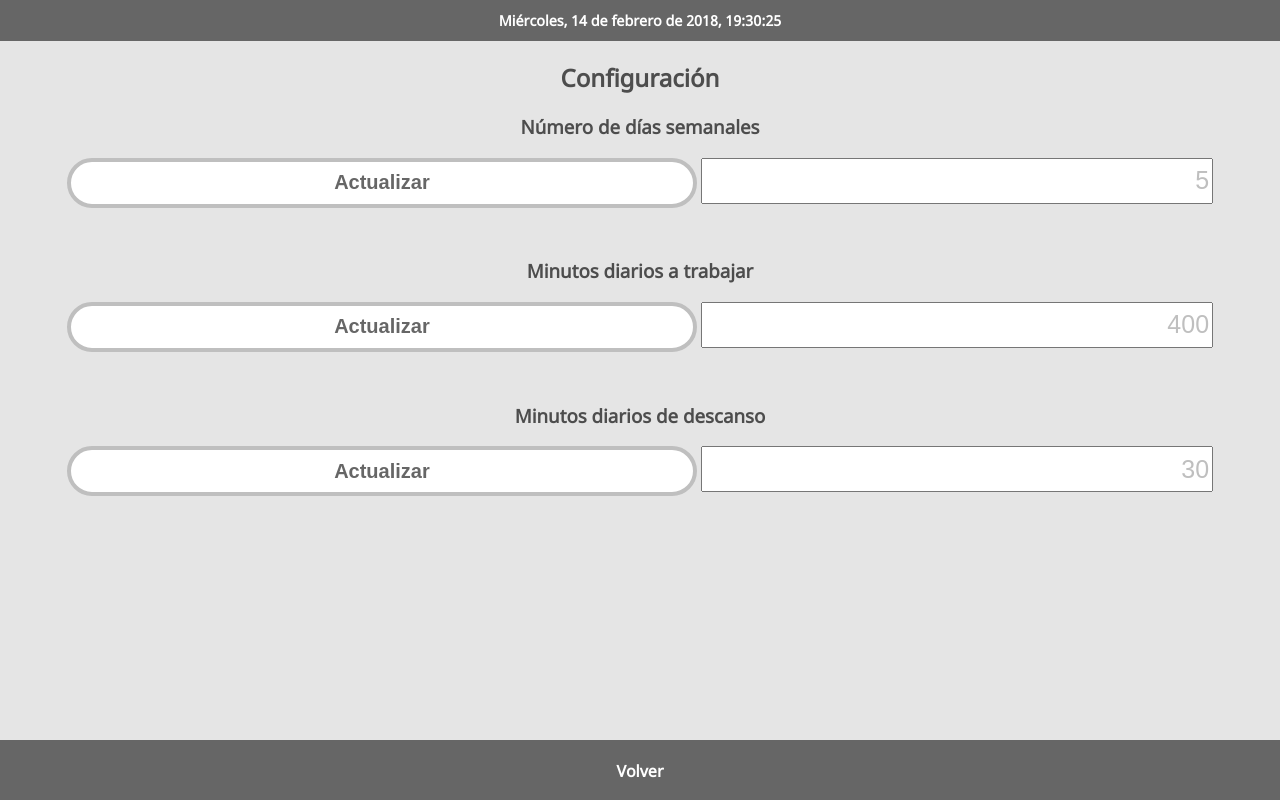
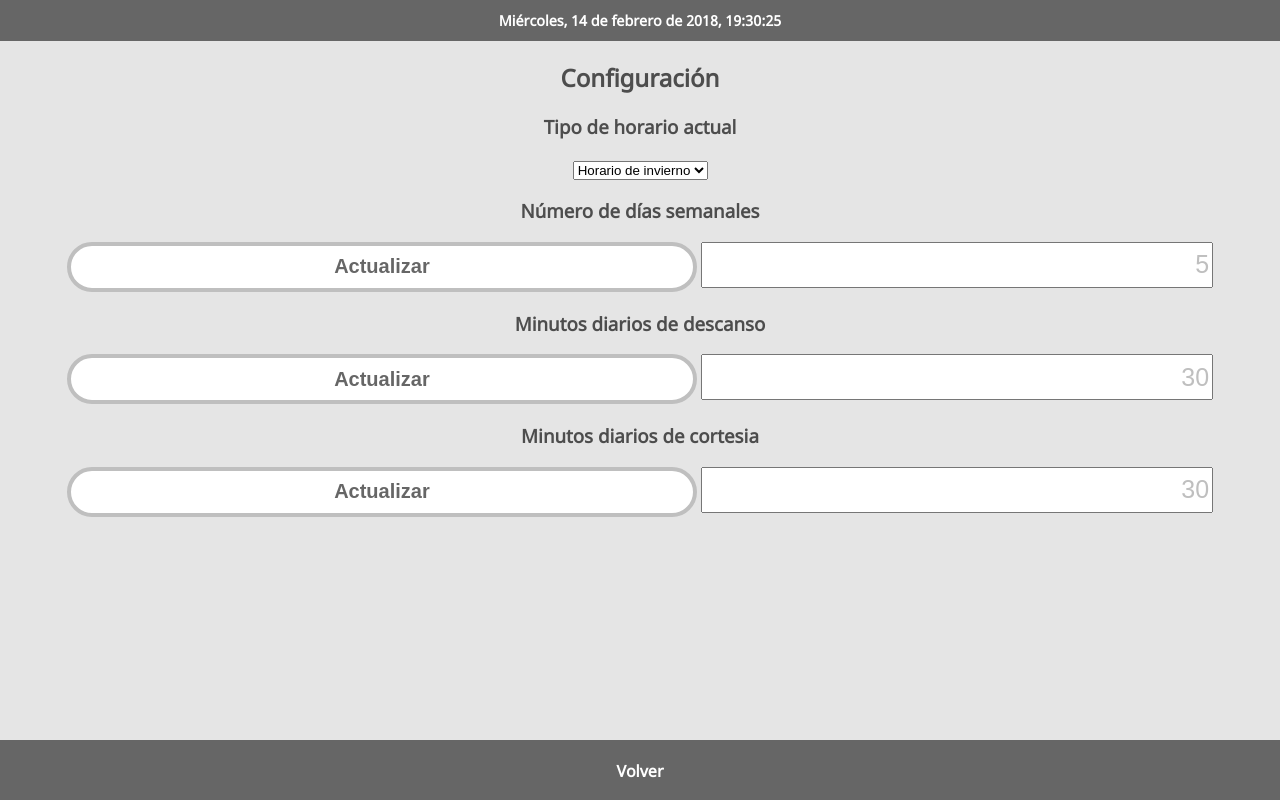
Before and after one commit to Dyno-0/Control-Horario, a plain HTML site: page www/configuracion.html in a window 1280 px wide. Drawn offline with Linux system fonts and the light colour scheme.

Commit message:
Actualización a la versión 4

```diff
--- a/www/configuracion.html
+++ b/www/configuracion.html
@@ -32,6 +32,15 @@
 
 			<h2>Configuración</h2>
 
+			<div id="caja">
+				<h3>Tipo de horario actual</h3>
+				<select id="minutostrabajo" name="minutostrabajo" class="actualizar" style="text-align: center">
+ 					<option value="0" id="invierno" style="text-align: center">Horario de invierno</option>
+					<option value="1" id="verano">Horario de verano</option>
+ 					<option value="2" id="fiestas">Horario de fiestas</option>
+				</select>
+			</div>
+			<div class="clear"></div>
 
 			<div id="caja">
 				<h3>Número de días semanales</h3>
@@ -40,24 +49,22 @@
 			</div>
 			<div class="clear"></div>
 
-			<br>
-
+			<div id="caja">
+				<h3>Minutos diarios de descanso</h3>
+				<button class="actualizar" id="actualizar_minutos_descanso">Actualizar</button>
+				<input type="text" name="minutosdescanso" placeholder="35" id="minutosdescanso">
+			</div>
+			<div class="clear"></div>
 
 			<div id="caja">
-				<h3>Minutos diarios a trabajar</h3>
-				<button class="actualizar" id="actualizar_minutos_trabajo">Actualizar</button>
-				<input type="text" name="minutostrabajo" placeholder="300" id="minutostrabajo">
+				<h3>Minutos diarios de cortesia</h3>
+				<button class="actualizar" id="actualizar_minutos_cortesia">Actualizar</button>
+				<input type="text" name="minutoscortesia" placeholder="30" id="minutoscortesia">
 			</div>
 			<div class="clear"></div>
 
 			<br>
 
-			<div id="caja">
-				<h3>Minutos diarios de descanso</h3>
-				<button class="actualizar" id="actualizar_minutos_descanso">Actualizar</button>
-				<input type="text" name="minutosdescanso" placeholder="30" id="minutosdescanso">
-			</div>
-			<div class="clear"></div>
 
 		</section>
 
```
Also changed, not shown: www/datos_semanales.html (line endings or trailing spaces).
